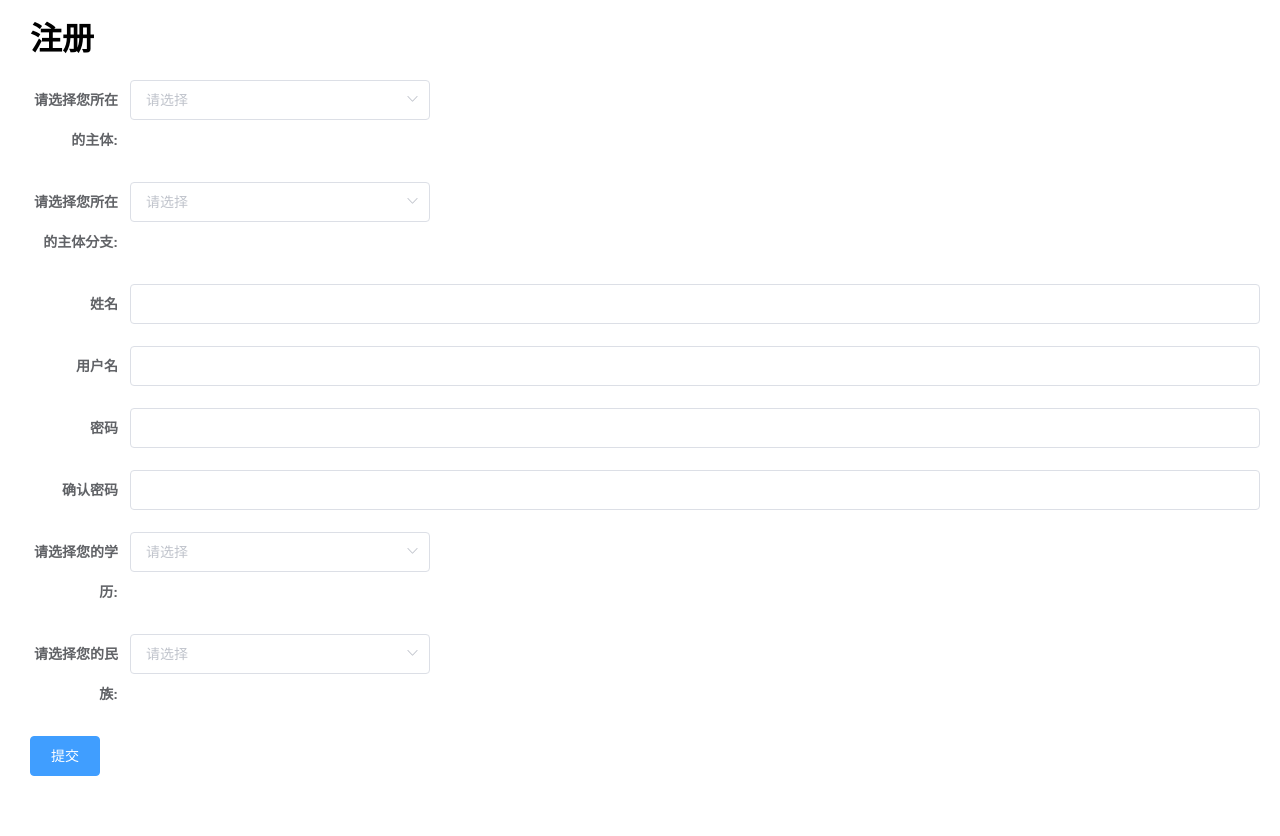
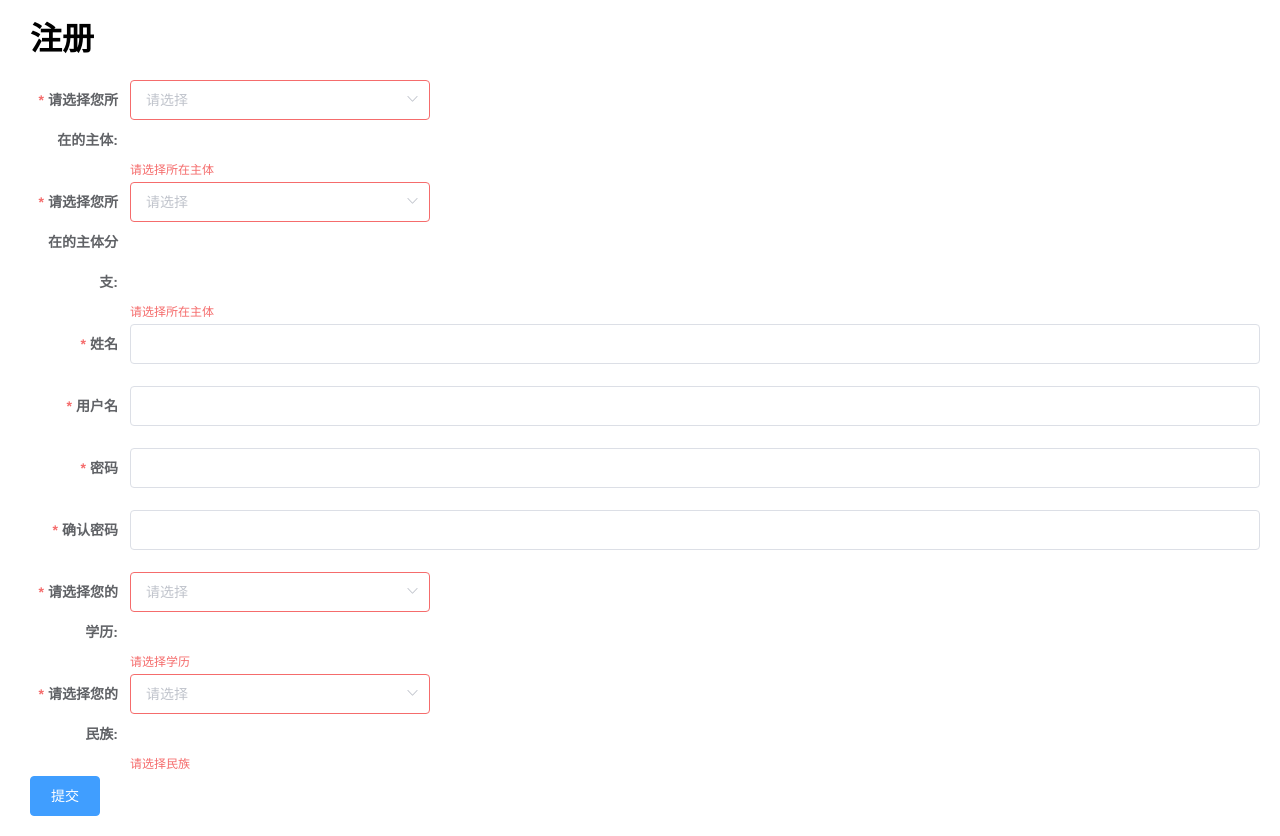
Before and after one commit to LESSSON/vue-admin, a Vue app: page /#/register in a window 1280 px wide. Before the commit the page ends 800 px from the top, so only its background shows below. Built offline with nearby package versions, Linux system fonts and the light colour scheme.

Commit message:
add register

```diff
--- a/src/views/project/register.vue
+++ b/src/views/project/register.vue
@@ -63,7 +63,7 @@
     <div>
       <el-button
         type="primary"
-        @click="GetPositionsByLevelType(value)"
+        @click="push('ruleForm')"
       >
         提交
       </el-button>
@@ -82,10 +82,42 @@ export default {
   data() {
     return {
       ruleForm: {
-      staffId:1,
-      name:"",
+        staffId:"",
+        name:"",
+        userName:"",
+        password:"",
+        passwordToo:"",
+        academic:"",
+        nation:"",
       },
       value: 0,
+      staffIds:[],
+      academics:[],
+      nations:[],
+
+      rules: {
+        staffId: [
+          { required:true, message:'请选择所在主体', trigger: 'change' }
+        ],
+        name: [
+          { required:true, message: '请输入姓名', trigger: 'blur' }
+        ],
+        userName: [
+          { required:true, message: '请输入用户名', trigger: 'blur' }
+        ],
+        password: [
+          { required:true, message: '请输入密码', trigger: 'blur' }
+        ],
+        passwordToo: [
+          { required:true, message: '请确认密码', trigger: 'blur' }
+        ],
+        academic: [
+          { required:true, message: '请选择学历', trigger: 'change' }
+        ],
+        nation: [
+          { required:true, message: '请选择民族', trigger: 'change'}
+        ],
+      }
 
     };
   },
@@ -96,8 +128,43 @@ export default {
         this.value = response.data;
         // console.log(response.data);
       });
+    },
+    push(formName) {
+      this.$refs[formName].validate((valid) => {
+        // console.log("remote_addr is "+this.ruleForm.remote_addr)
+        if (valid) {
+          const staffId = this.ruleForm.staffId;
+          const name = this.ruleForm.name;
+          const userName = this.ruleForm.userName;
+          const password = this.ruleForm.password;
+          const academic = this.ruleForm.academic;
+          const nation = this.ruleForm.nation;
+          this.upLoading = true;
+          this.$store
+            .dispatch("doRegister", {
+              staffId: staffId,
+              name: name,
+              userName: userName,
+              password: password,
+              academic: academic,
+              nation: nation
+            })
+            .then(response => {
+              this.upLoading = false;
+              this.enumPaneIsShow = true;
+              this.flage = response.data["flage"];
+
+
+            })
+            .catch(function(error) {
+              console.log(error);
+            });
+
+        }
+      });
     }
   }
+
 };
 </script>
 
```
